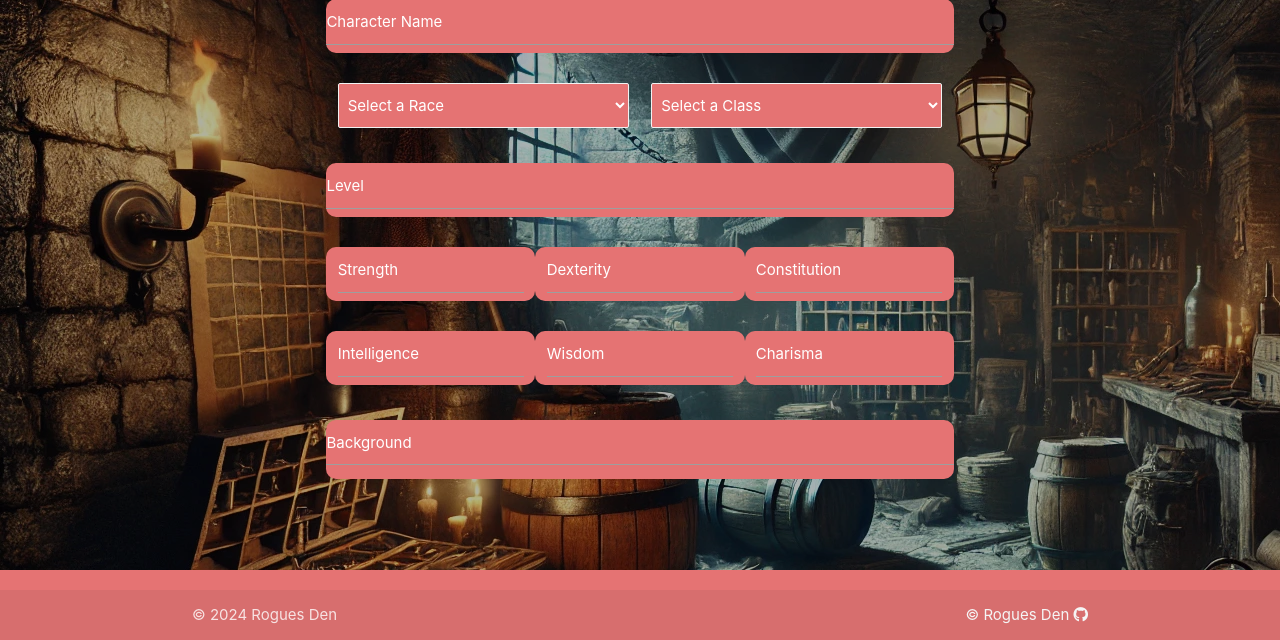
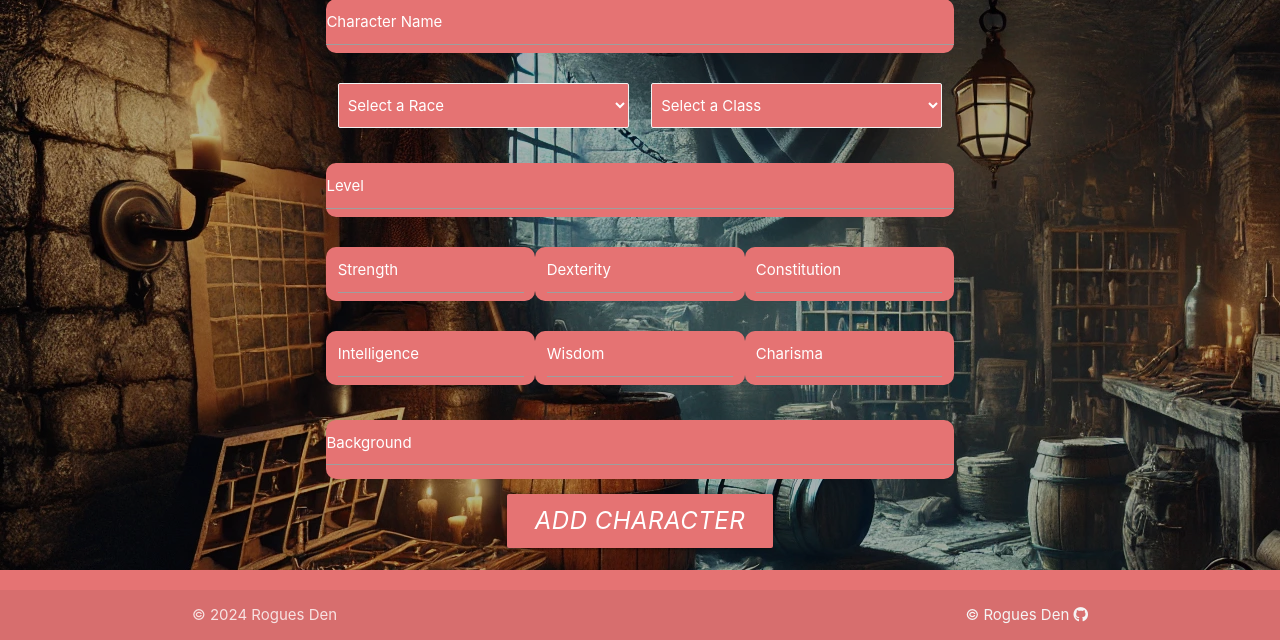
Before and after one commit to CamRaff/Milestone3-RoguesDen, a Flask app: page /add_character in a window 1280 px wide. Shown: the part 160-800 px from the top of the page. Run offline with Flask 2, Linux system fonts and the light colour scheme; the visitor is signed in with stand-in values (Sample User, id 1); some libraries are stand-ins or nearby versions.

Commit message:
fix to character creation route

```diff
--- a/rogues_den/routes.py
+++ b/rogues_den/routes.py
@@ -41,16 +41,16 @@ def add_character():
     if request.method == "POST":
         try:
             # extract form data from the database
-            character_name=request.form.get("character_name"),
-            character_race=request.form.get("character_race"),
-            character_class=request.form.get("character_class"),
-            character_level=int(request.form.get("character_level") or 1),
-            character_strength=int(request.form.get("character_strength") or 0),
-            character_dexterity=int(request.form.get("character_dexterity") or 0),
-            character_constitution=int(request.form.get("character_constitution") or 0),
-            character_intelligence=int(request.form.get("character_intelligence") or 0),
-            character_wisdom=int(request.form.get("character_wisdom") or 0),
-            character_charisma=int(request.form.get("character_charisma") or 0),
+            character_name=request.form.get("character_name")
+            character_race=request.form.get("character_race")
+            character_class=request.form.get("character_class")
+            character_level=int(request.form.get("character_level") or 1)
+            character_strength=int(request.form.get("character_strength") or 0)
+            character_dexterity=int(request.form.get("character_dexterity") or 0)
+            character_constitution=int(request.form.get("character_constitution") or 0)
+            character_intelligence=int(request.form.get("character_intelligence") or 0)
+            character_wisdom=int(request.form.get("character_wisdom") or 0)
+            character_charisma=int(request.form.get("character_charisma") or 0)
             character_background=request.form.get("character_background")
 
             if not character_name or not character_race or not character_class:
@@ -72,15 +72,20 @@ def add_character():
                 users_id=current_user.id
             )
 
-            db.session.add(new_character)
-            db.session.commit()
-
-            flash("New character created!", category="success")
-            return redirect(url_for('characters'))
+            try:
+                db.session.add(new_character)
+                db.session.commit()
+                flash("New character created!", category="success")
+                return redirect(url_for('characters'))
+            except Exception as e:
+                db.session.rollback()
+                flash(f"Error creating character: {e}", category="error")
 
         except ValueError:
             flash("Please ensure all numeric fields contain valid numbers.", category="error")
 
+    # races = ['Dragonborn', 'Dwarf', 'Elf', 'Gnome', 'Half-Elf', 'Halfling', 'Half-Orc', 'Human', 'Tiefling']
+    # classes = ['Barbarian', 'Bard', 'Cleric', 'Druid', 'Fighter', 'Monk', 'Paladin', 'Ranger', 'Rogue', 'Sorcerer', 'Warlock', 'Wizard']
     races = [race for race in Character.__table__.columns.character_race.type.enums]
     classes = [chcls for chcls in Character.__table__.columns.character_class.type.enums]
     return render_template('add_character.html', races=races, classes=classes)
--- a/rogues_den/templates/add_character.html
+++ b/rogues_den/templates/add_character.html
@@ -78,9 +78,13 @@
             <!-- Character background -->
             <div class="input-field white-text red lighten-2">
                 <label for="character_background" class="white-text">Background</label>
-                <textarea id="character_background" name="character_background" class="materialize-textarea"  class="white-text" required></textarea>
+                <textarea id="character_background" name="character_background" class="materialize-textarea white-text" required></textarea>
             </div>
 
+            <!-- Add character -->
+            <div class="center-align">
+                <button class="btn-large pulse red lighten-2" type="submit"><i class="material-icons">Add Character</i></button>
+            </div>
         </form>
     </div>
 
```
Also changed, not shown: rogues_den/templates/base.html (+13 -0 lines).
